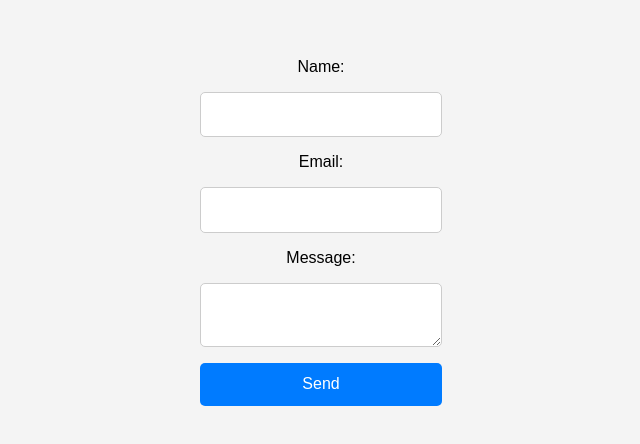
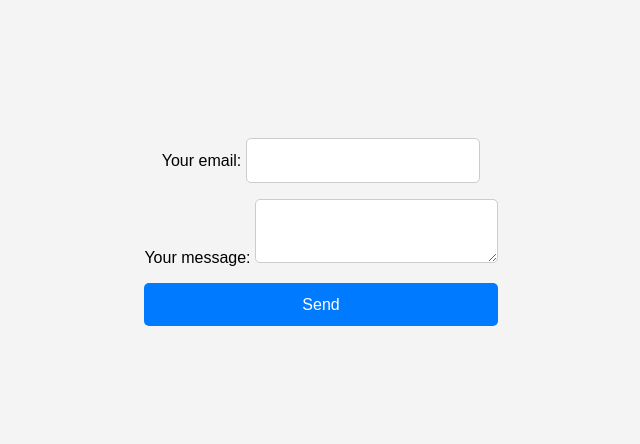
Before and after one commit to SD1807/rail-hunter, a plain HTML site: page index.html in a window 1280 px wide. Shown: the part 168-612 px from the top of the page, without its empty margins (319-959 px from the left). Drawn offline with Linux system fonts and the light colour scheme.

Commit message:
Update index.html

```diff
--- a/index.html
+++ b/index.html
@@ -1,7 +1,6 @@
 <!DOCTYPE html>
 <html lang="en">
 <head>
-    <body>
     <meta charset="UTF-8">
     <meta name="viewport" content="width=device-width, initial-scale=1.0">
     <title>Coming Soon | Railhunter</title>
@@ -54,18 +53,21 @@
         }
     </style>
 </head>
-
-   <form action="https://formspree.io/f/xovjlqed" method="POST">
-    <label for="name">Name:</label>
-    <input type="text" name="name" required>
-
-    <label for="email">Email:</label>
-    <input type="email" name="email" required>
-
-    <label for="message">Message:</label>
-    <textarea name="message" required></textarea>
-
-    <button type="submit">Send</button>
+<body>
+   <form
+  action="https://formspree.io/f/xovjlqed"
+  method="POST"
+>
+  <label>
+    Your email:
+    <input type="email" name="email">
+  </label>
+  <label>
+    Your message:
+    <textarea name="message"></textarea>
+  </label>
+  <!-- your other form fields go here -->
+  <button type="submit">Send</button>
 
         </form>
     </div>
```
